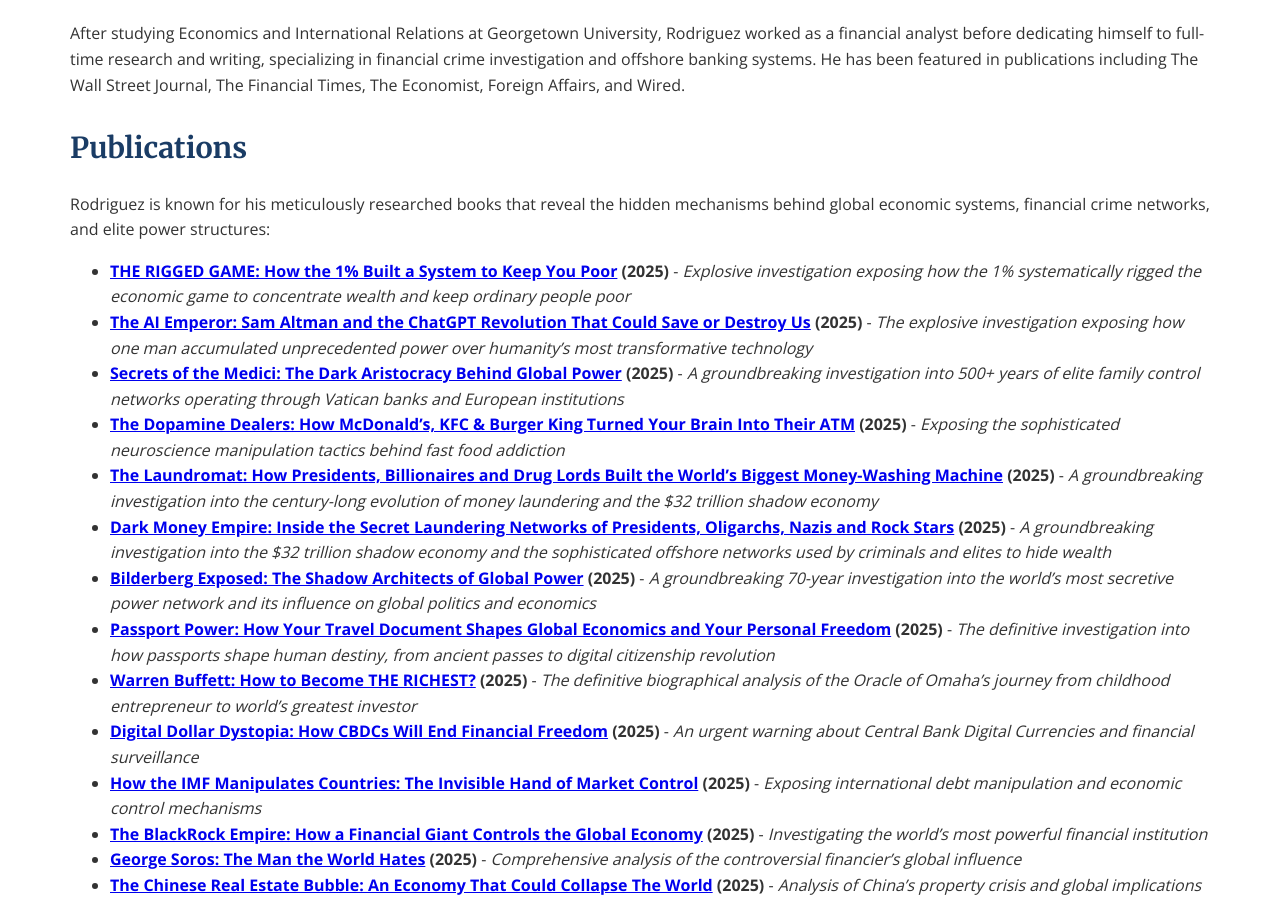
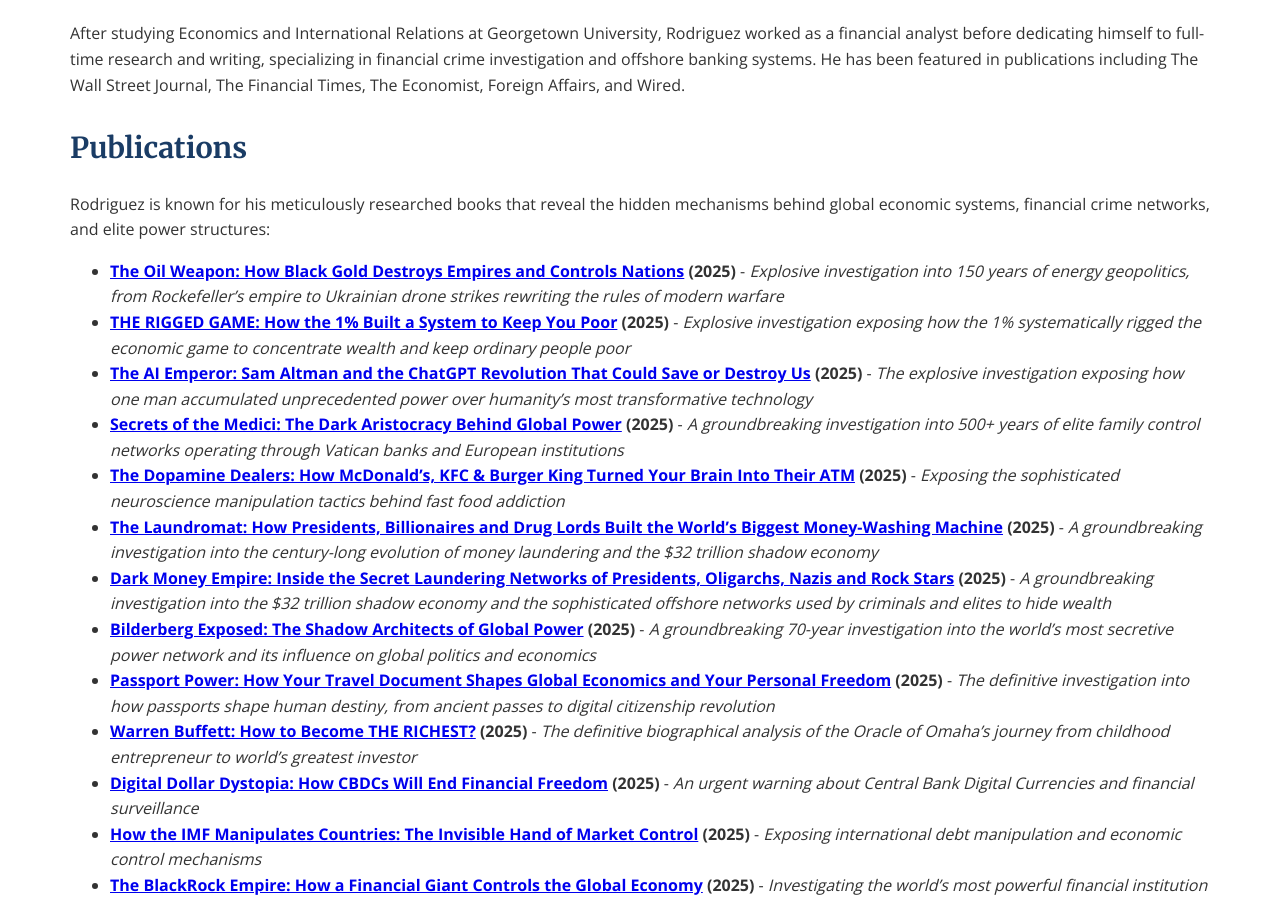
Before and after one commit to Zews123/michael-rodriguez-books, a Jekyll site: the page built from about.md, in a window 1280 px wide and 900 px high, scrolled down 684 px. Built offline with Jekyll 4.4.1, drawn with Linux system fonts in a browser that asks for light colours.

Commit message:
Update about.md

```diff
--- a/about.md
+++ b/about.md
@@ -21,6 +21,7 @@
 
 Rodriguez is known for his meticulously researched books that reveal the hidden mechanisms behind global economic systems, financial crime networks, and elite power structures:
 
+- **[The Oil Weapon: How Black Gold Destroys Empires and Controls Nations]({{ site.baseurl }}/books/Oil_Weapon) (2025)** - *Explosive investigation into 150 years of energy geopolitics, from Rockefeller's empire to Ukrainian drone strikes rewriting the rules of modern warfare*
 - **[THE RIGGED GAME: How the 1% Built a System to Keep You Poor]({{ site.baseurl }}/books/Rigged_Game) (2025)** - *Explosive investigation exposing how the 1% systematically rigged the economic game to concentrate wealth and keep ordinary people poor*
 - **[The AI Emperor: Sam Altman and the ChatGPT Revolution That Could Save or Destroy Us]({{ site.baseurl }}/books/Sam_Altman) (2025)** - *The explosive investigation exposing how one man accumulated unprecedented power over humanity's most transformative technology*
 - **[Secrets of the Medici: The Dark Aristocracy Behind Global Power]({{ site.baseurl }}/books/Secrets_Medici) (2025)** - *A groundbreaking investigation into 500+ years of elite family control networks operating through Vatican banks and European institutions*
```
